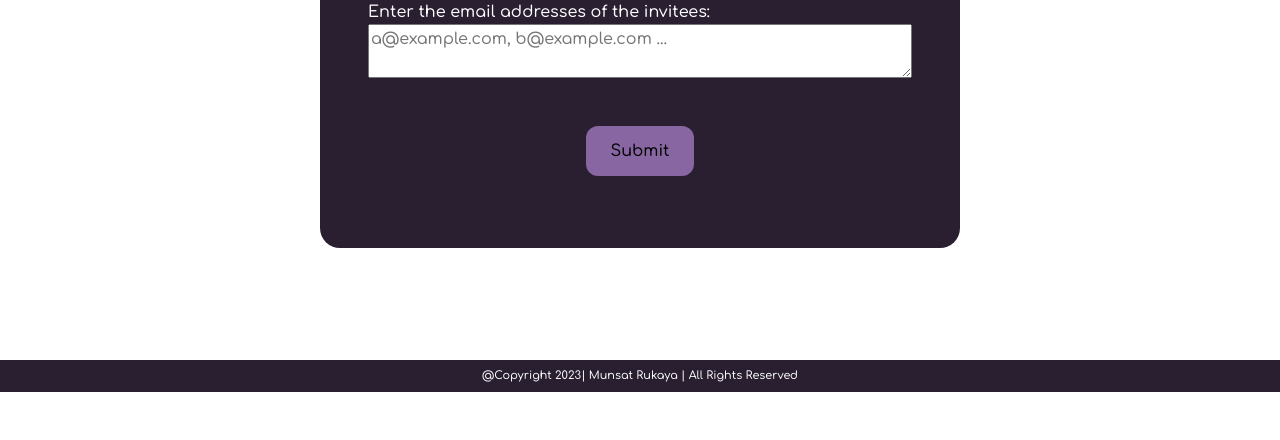
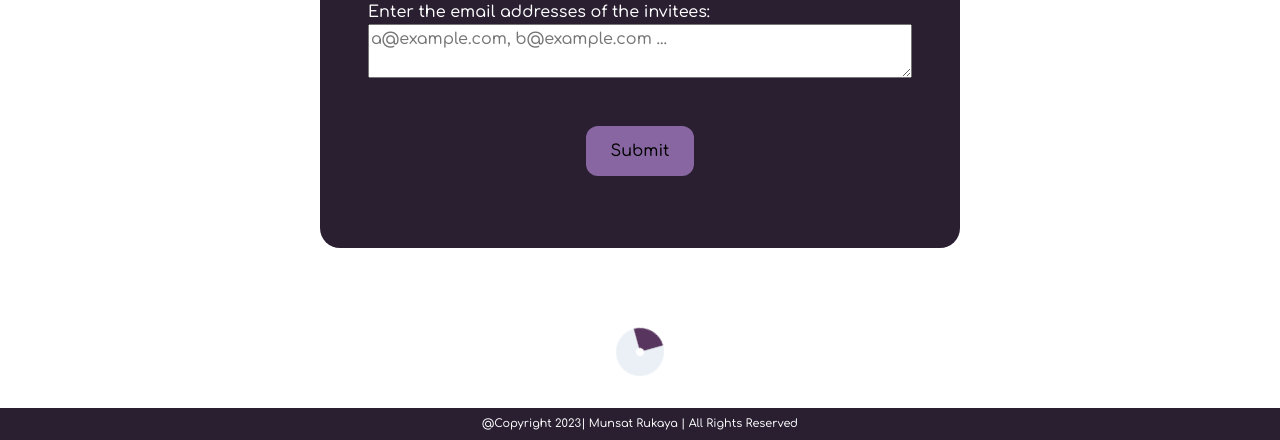
Before and after one commit to Munsat/event-flask-app, a Flask app: page /add_or_edit_event in a window 1280 px wide. Shown: the part 806-1246 px from the top of the page. Before the commit the page ends 1198 px from the top, so only its background shows below. Run offline with Flask 2, Linux system fonts and the light colour scheme; some libraries are stand-ins or nearby versions.

Commit message:
changed requirements

```diff
--- a/requirements.txt
+++ b/requirements.txt
@@ -1,3 +1,5 @@
+aiosmtplib==2.0.1
+blinker==1.5
 certifi==2022.12.7
 charset-normalizer==3.0.1
 click==8.1.3
--- a/templates/layout.html
+++ b/templates/layout.html
@@ -14,8 +14,7 @@
         <div class="logo">
             <h2 onclick="location.href='/'">EEvent</h2>
         </div>
-        <button class="mobile-nav-toggle"  onclick="navToggle()" aria-controls="primary-nav" data-icon-open="false
-    "></button>
+        <button class="mobile-nav-toggle"  onclick="navToggle()" aria-controls="primary-nav" data-icon-open="false"></button>
         <nav>
             <ul id="primary-nav" class="primary-nav" data-visible="false">
                 <li><a class='nav-bar' href="/">home</a></li>
@@ -54,6 +53,7 @@
         {% endwith %}
         {% block main %}
         {% endblock main %}
+        <div class="loader"></div>
     </main>
 </body>
 <footer>
```
